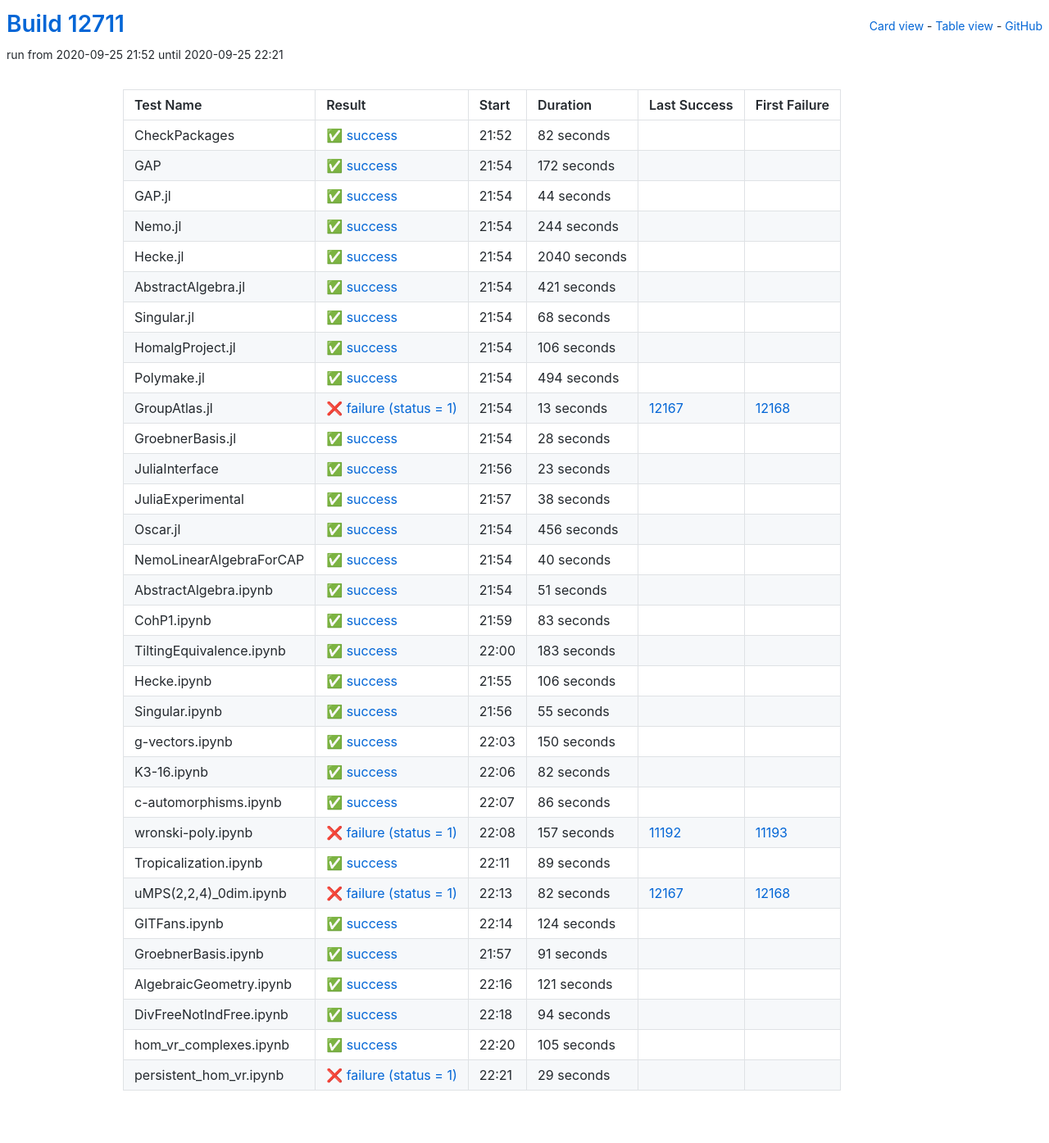
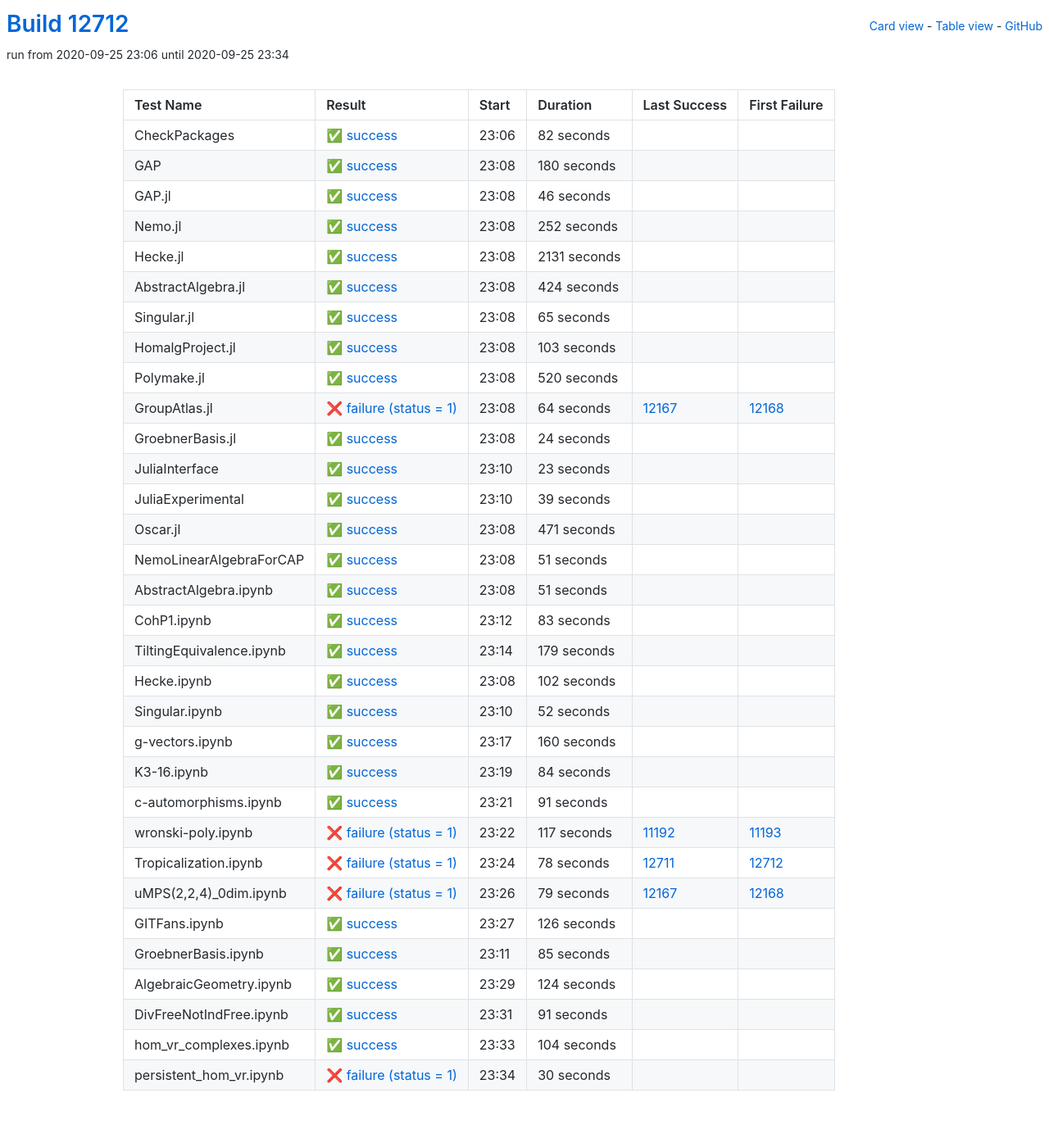
Before and after one commit to oscar-system/oscar-ci-status, a Jekyll site: the page built from table.html, in a window 1280 px wide. Shown: the whole page at 82% size. Built offline with Jekyll 4.4.1, drawn with Linux system fonts in a browser that asks for light colours.

Commit message:
Build #12712

```diff
--- a/_data/ci.yml
+++ b/_data/ci.yml
@@ -1,6 +1,6 @@
 ---
-build: 12711
-build_url: https://oscarci.mathematik.uni-kl.de/job/oscar/12711/
+build: 12712
+build_url: https://oscarci.mathematik.uni-kl.de/job/oscar/12712/
 job: oscar
 organization: oscar-system
 repo: oscar-ci-status
@@ -8,8 +8,8 @@ repourl: https://github.com/oscar-system/oscar-ci-status
 tests:
 - name: CheckPackages
   id: checkpackages
-  log: https://oscarci.mathematik.uni-kl.de/job/oscar/12711/artifact/logs/build-12711/CheckPackages.log
-  start: 2020-09-25 21:52
+  log: https://oscarci.mathematik.uni-kl.de/job/oscar/12712/artifact/logs/build-12712/CheckPackages.log
+  start: 2020-09-25 23:06
   success: true
   exitcode: 0
   status: success
@@ -20,128 +20,128 @@ tests:
   first_failure_url:
 - name: GAP
   id: gap
-  log: https://oscarci.mathematik.uni-kl.de/job/oscar/12711/artifact/logs/build-12711/GAP.log
-  start: 2020-09-25 21:54
+  log: https://oscarci.mathematik.uni-kl.de/job/oscar/12712/artifact/logs/build-12712/GAP.log
+  start: 2020-09-25 23:08
   success: true
   exitcode: 0
   status: success
-  duration: 172
+  duration: 180
   last_success: false
   last_success_url:
   first_failure: false
   first_failure_url:
 - name: GAP.jl
   id: gap-jl
-  log: https://oscarci.mathematik.uni-kl.de/job/oscar/12711/artifact/logs/build-12711/GAP.jl.log
-  start: 2020-09-25 21:54
+  log: https://oscarci.mathematik.uni-kl.de/job/oscar/12712/artifact/logs/build-12712/GAP.jl.log
+  start: 2020-09-25 23:08
   success: true
   exitcode: 0
   status: success
-  duration: 44
+  duration: 46
   last_success: false
   last_success_url:
   first_failure: false
   first_failure_url:
 - name: Nemo.jl
   id: nemo-jl
-  log: https://oscarci.mathematik.uni-kl.de/job/oscar/12711/artifact/logs/build-12711/Nemo.jl.log
-  start: 2020-09-25 21:54
+  log: https://oscarci.mathematik.uni-kl.de/job/oscar/12712/artifact/logs/build-12712/Nemo.jl.log
+  start: 2020-09-25 23:08
   success: true
   exitcode: 0
   status: success
-  duration: 244
+  duration: 252
   last_success: false
   last_success_url:
   first_failure: false
   first_failure_url:
 - name: Hecke.jl
   id: hecke-jl
-  log: https://oscarci.mathematik.uni-kl.de/job/oscar/12711/artifact/logs/build-12711/Hecke.jl.log
-  start: 2020-09-25 21:54
+  log: https://oscarci.mathematik.uni-kl.de/job/oscar/12712/artifact/logs/build-12712/Hecke.jl.log
+  start: 2020-09-25 23:08
   success: true
   exitcode: 0
   status: success
-  duration: 2040
+  duration: 2131
   last_success: false
   last_success_url:
   first_failure: false
   first_failure_url:
 - name: AbstractAlgebra.jl
   id: abstractalgebra-jl
-  log: https://oscarci.mathematik.uni-kl.de/job/oscar/12711/artifact/logs/build-12711/AbstractAlgebra.jl.log
-  start: 2020-09-25 21:54
+  log: https://oscarci.mathematik.uni-kl.de/job/oscar/12712/artifact/logs/build-12712/AbstractAlgebra.jl.log
+  start: 2020-09-25 23:08
   success: true
   exitcode: 0
   status: success
-  duration: 421
+  duration: 424
   last_success: false
   last_success_url:
   first_failure: false
   first_failure_url:
 - name: Singular.jl
   id: singular-jl
-  log: https://oscarci.mathematik.uni-kl.de/job/oscar/12711/artifact/logs/build-12711/Singular.jl.log
-  start: 2020-09-25 21:54
+  log: https://oscarci.mathematik.uni-kl.de/job/oscar/12712/artifact/logs/build-12712/Singular.jl.log
+  start: 2020-09-25 23:08
   success: true
   exitcode: 0
   status: success
-  duration: 68
+  duration: 65
   last_success: false
   last_success_url:
   first_failure: false
   first_failure_url:
 - name: HomalgProject.jl
   id: homalgproject-jl
-  log: https://oscarci.mathematik.uni-kl.de/job/oscar/12711/artifact/logs/build-12711/HomalgProject.jl.log
-  start: 2020-09-25 21:54
+  log: https://oscarci.mathematik.uni-kl.de/job/oscar/12712/artifact/logs/build-12712/HomalgProject.jl.log
+  start: 2020-09-25 23:08
   success: true
   exitcode: 0
   status: success
-  duration: 106
+  duration: 103
   last_success: false
   last_success_url:
   first_failure: false
   first_failure_url:
 - name: Polymake.jl
   id: polymake-jl
-  log: https://oscarci.mathematik.uni-kl.de/job/oscar/12711/artifact/logs/build-12711/Polymake.jl.log
-  start: 2020-09-25 21:54
+  log: https://oscarci.mathematik.uni-kl.de/job/oscar/12712/artifact/logs/build-12712/Polymake.jl.log
+  start: 2020-09-25 23:08
   success: true
   exitcode: 0
   status: success
-  duration: 494
+  duration: 520
   last_success: false
   last_success_url:
   first_failure: false
   first_failure_url:
 - name: GroupAtlas.jl
   id: groupatlas-jl
-  log: https://oscarci.mathematik.uni-kl.de/job/oscar/12711/artifact/logs/build-12711/GroupAtlas.jl.log
-  start: 2020-09-25 21:54
+  log: https://oscarci.mathematik.uni-kl.de/job/oscar/12712/artifact/logs/build-12712/GroupAtlas.jl.log
+  start: 2020-09-25 23:08
   success: false
   exitcode: 1
   status: failure
-  duration: 13
+  duration: 64
   last_success: 12167
   last_success_url: https://oscarci.mathematik.uni-kl.de/job/oscar/12167/
   first_failure: 12168
   first_failure_url: https://oscarci.mathematik.uni-kl.de/job/oscar/12168/
 - name: GroebnerBasis.jl
   id: groebnerbasis-jl
-  log: https://oscarci.mathematik.uni-kl.de/job/oscar/12711/artifact/logs/build-12711/GroebnerBasis.jl.log
-  start: 2020-09-25 21:54
+  log: https://oscarci.mathematik.uni-kl.de/job/oscar/12712/artifact/logs/build-12712/GroebnerBasis.jl.log
+  start: 2020-09-25 23:08
   success: true
   exitcode: 0
   status: success
-  duration: 28
+  duration: 24
   last_success: false
   last_success_url:
   first_failure: false
   first_failure_url:
 - name: JuliaInterface
   id: juliainterface
-  log: https://oscarci.mathematik.uni-kl.de/job/oscar/12711/artifact/logs/build-12711/JuliaInterface.log
-  start: 2020-09-25 21:56
+  log: https://oscarci.mathematik.uni-kl.de/job/oscar/12712/artifact/logs/build-12712/JuliaInterface.log
+  start: 2020-09-25 23:10
   success: true
   exitcode: 0
   status: success
@@ -152,44 +152,44 @@ tests:
   first_failure_url:
 - name: JuliaExperimental
   id: juliaexperimental
-  log: https://oscarci.mathematik.uni-kl.de/job/oscar/12711/artifact/logs/build-12711/JuliaExperimental.log
-  start: 2020-09-25 21:57
+  log: https://oscarci.mathematik.uni-kl.de/job/oscar/12712/artifact/logs/build-12712/JuliaExperimental.log
+  start: 2020-09-25 23:10
   success: true
   exitcode: 0
   status: success
-  duration: 38
+  duration: 39
   last_success: false
   last_success_url:
   first_failure: false
   first_failure_url:
 - name: Oscar.jl
   id: oscar-jl
-  log: https://oscarci.mathematik.uni-kl.de/job/oscar/12711/artifact/logs/build-12711/Oscar.jl.log
-  start: 2020-09-25 21:54
+  log: https://oscarci.mathematik.uni-kl.de/job/oscar/12712/artifact/logs/build-12712/Oscar.jl.log
+  start: 2020-09-25 23:08
   success: true
   exitcode: 0
   status: success
-  duration: 456
+  duration: 471
   last_success: false
   last_success_url:
   first_failure: false
   first_failure_url:
 - name: NemoLinearAlgebraForCAP
   id: nemolinearalgebraforcap
-  log: https://oscarci.mathematik.uni-kl.de/job/oscar/12711/artifact/logs/build-12711/NemoLinearAlgebraForCAP.log
-  start: 2020-09-25 21:54
+  log: https://oscarci.mathematik.uni-kl.de/job/oscar/12712/artifact/logs/build-12712/NemoLinearAlgebraForCAP.log
+  start: 2020-09-25 23:08
   success: true
   exitcode: 0
   status: success
-  duration: 40
+  duration: 51
   last_success: false
   last_success_url:
   first_failure: false
   first_failure_url:
 - name: AbstractAlgebra.ipynb
   id: abstractalgebra-ipynb
-  log: https://oscarci.mathematik.uni-kl.de/job/oscar/12711/artifact/logs/build-12711/AbstractAlgebra.ipynb.log
-  start: 2020-09-25 21:54
+  log: https://oscarci.mathematik.uni-kl.de/job/oscar/12712/artifact/logs/build-12712/AbstractAlgebra.ipynb.log
+  start: 2020-09-25 23:08
   success: true
   exitcode: 0
   status: success
@@ -200,8 +200,8 @@ tests:
   first_failure_url:
 - name: CohP1.ipynb
   id: cohp1-ipynb
-  log: https://oscarci.mathematik.uni-kl.de/job/oscar/12711/artifact/logs/build-12711/CohP1.ipynb.log
-  start: 2020-09-25 21:59
+  log: https://oscarci.mathematik.uni-kl.de/job/oscar/12712/artifact/logs/build-12712/CohP1.ipynb.log
+  start: 2020-09-25 23:12
   success: true
   exitcode: 0
   status: success
@@ -212,116 +212,140 @@ tests:
   first_failure_url:
 - name: TiltingEquivalence.ipynb
   id: tiltingequivalence-ipynb
-  log: https://oscarci.mathematik.uni-kl.de/job/oscar/12711/artifact/logs/build-12711/TiltingEquivalence.ipynb.log
-  start: 2020-09-25 22:00
+  log: https://oscarci.mathematik.uni-kl.de/job/oscar/12712/artifact/logs/build-12712/TiltingEquivalence.ipynb.log
+  start: 2020-09-25 23:14
   success: true
   exitcode: 0
   status: success
-  duration: 183
+  duration: 179
   last_success: false
   last_success_url:
   first_failure: false
   first_failure_url:
 - name: Hecke.ipynb
   id: hecke-ipynb
-  log: https://oscarci.mathematik.uni-kl.de/job/oscar/12711/artifact/logs/build-12711/Hecke.ipynb.log
-  start: 2020-09-25 21:55
+  log: https://oscarci.mathematik.uni-kl.de/job/oscar/12712/artifact/logs/build-12712/Hecke.ipynb.log
+  start: 2020-09-25 23:08
   success: true
   exitcode: 0
   status: success
-  duration: 106
+  duration: 102
   last_success: false
   last_success_url:
   first_failure: false
   first_failure_url:
 - name: Singular.ipynb
   id: singular-ipynb
-  log: https://oscarci.mathematik.uni-kl.de/job/oscar/12711/artifact/logs/build-12711/Singular.ipynb.log
-  start: 2020-09-25 21:56
+  log: https://oscarci.mathematik.uni-kl.de/job/oscar/12712/artifact/logs/build-12712/Singular.ipynb.log
+  start: 2020-09-25 23:10
   success: true
   exitcode: 0
   status: success
-  duration: 55
+  duration: 52
   last_success: false
   last_success_url:
   first_failure: false
   first_failure_url:
 - name: g-vectors.ipynb
   id: g-vectors-ipynb
-  log: https://oscarci.mathematik.uni-kl.de/job/oscar/12711/artifact/logs/build-12711/g-vectors.ipynb.log
-  start: 2020-09-25 22:03
+  log: https://oscarci.mathematik.uni-kl.de/job/oscar/12712/artifact/logs/build-12712/g-vectors.ipynb.log
+  start: 2020-09-25 23:17
   success: true
   exitcode: 0
   status: success
-  duration: 150
+  duration: 160
   last_success: false
   last_success_url:
   first_failure: false
   first_failure_url:
 - name: K3-16.ipynb
   id: k3-16-ipynb
-  log: https://oscarci.mathematik.uni-kl.de/job/oscar/12711/artifact/logs/build-12711/K3-16.ipynb.log
-  start: 2020-09-25 22:06
+  log: https://oscarci.mathematik.uni-kl.de/job/oscar/12712/artifact/logs/build-12712/K3-16.ipynb.log
+  start: 2020-09-25 23:19
   success: true
   exitcode: 0
   status: success
-  duration: 82
+  duration: 84
   last_success: false
   last_success_url:
   first_failure: false
   first_failure_url:
 - name: c-automorphisms.ipynb
   id: c-automorphisms-ipynb
-  log: https://oscarci.mathematik.uni-kl.de/job/oscar/12711/artifact/logs/build-12711/c-automorphisms.ipynb.log
-  start: 2020-09-25 22:07
+  log: https://oscarci.mathematik.uni-kl.de/job/oscar/12712/artifact/logs/build-12712/c-automorphisms.ipynb.log
+  start: 2020-09-25 23:21
   success: true
   exitcode: 0
   status: success
-  duration: 86
+  duration: 91
   last_success: false
   last_success_url:
   first_failure: false
   first_failure_url:
 - name: wronski-poly.ipynb
   id: wronski-poly-ipynb
-  log: https://oscarci.mathematik.uni-kl.de/job/oscar/12711/artifact/logs/build-12711/wronski-poly.ipynb.log
-  start: 2020-09-25 22:08
+  log: https://oscarci.mathematik.uni-kl.de/job/oscar/12712/artifact/logs/build-12712/wronski-poly.ipynb.log
+  start: 2020-09-25 23:22
   success: false
   exitcode: 1
   status: failure
-  duration: 157
+  duration: 117
   last_success: 11192
   last_success_url: https://oscarci.mathematik.uni-kl.de/job/oscar/11192/
   first_failure: 11193
   first_failure_url: https://oscarci.mathematik.uni-kl.de/job/oscar/11193/
 - name: Tropicalization.ipynb
   id: tropicalization-ipynb
-  log: https://oscarci.mathematik.uni-kl.de/job/oscar/12711/artifact/logs/build-12711/Tropicalization.ipynb.log
-  start: 2020-09-25 22:11
-  success: true
-  exitcode: 0
-  status: success
-  duration: 89
-  last_success: false
-  last_success_url:
-  first_failure: false
-  first_failure_url:
-- name: uMPS(2,2,4)_0dim.ipynb
-  id: umps-2-2-4-0dim-ipynb
-  log: https://oscarci.mathematik.uni-kl.de/job/oscar/12711/artifact/logs/build-12711/uMPS-2-2-4-_0dim.ipynb.log
-  start: 2020-09-25 22:13
+  log: https://oscarci.mathematik.uni-kl.de/job/oscar/12712/artifact/logs/build-12712/Tropicalization.ipynb.log
+  start: 2020-09-25 23:24
   success: false
   exitcode: 1
   status: failure
-  duration: 82
+  duration: 78
+  last_success: 12711
+  last_success_url: https://oscarci.mathematik.uni-kl.de/job/oscar/12711/
+  first_failure: 12712
+  first_failure_url: https://oscarci.mathematik.uni-kl.de/job/oscar/12712/
+- name: uMPS(2,2,4)_0dim.ipynb
+  id: umps-2-2-4-0dim-ipynb
+  log: https://oscarci.mathematik.uni-kl.de/job/oscar/12712/artifact/logs/build-12712/uMPS-2-2-4-_0dim.ipynb.log
+  start: 2020-09-25 23:26
+  success: false
+  exitcode: 1
+  status: failure
+  duration: 79
   last_success: 12167
   last_success_url: https://oscarci.mathematik.uni-kl.de/job/oscar/12167/
   first_failure: 12168
   first_failure_url: https://oscarci.mathematik.uni-kl.de/job/oscar/12168/
 - name: GITFans.ipynb
   id: gitfans-ipynb
-  log: https://oscarci.mathematik.uni-kl.de/job/oscar/12711/artifact/logs/build-12711/GITFans.ipynb.log
-  start: 2020-09-25 22:14
+  log: https://oscarci.mathematik.uni-kl.de/job/oscar/12712/artifact/logs/build-12712/GITFans.ipynb.log
+  start: 2020-09-25 23:27
+  success: true
+  exitcode: 0
+  status: success
+  duration: 126
+  last_success: false
+  last_success_url:
+  first_failure: false
+  first_failure_url:
+- name: GroebnerBasis.ipynb
+  id: groebnerbasis-ipynb
+  log: https://oscarci.mathematik.uni-kl.de/job/oscar/12712/artifact/logs/build-12712/GroebnerBasis.ipynb.log
+  start: 2020-09-25 23:11
+  success: true
+  exitcode: 0
+  status: success
+  duration: 85
+  last_success: false
+  last_success_url:
+  first_failure: false
+  first_failure_url:
+- name: AlgebraicGeometry.ipynb
+  id: algebraicgeometry-ipynb
+  log: https://oscarci.mathematik.uni-kl.de/job/oscar/12712/artifact/logs/build-12712/AlgebraicGeometry.ipynb.log
+  start: 2020-09-25 23:29
   success: true
   exitcode: 0
   status: success
@@ -330,10 +354,10 @@ tests:
   last_success_url:
   first_failure: false
   first_failure_url:
-- name: GroebnerBasis.ipynb
-  id: groebnerbasis-ipynb
-  log: https://oscarci.mathematik.uni-kl.de/job/oscar/12711/artifact/logs/build-12711/GroebnerBasis.ipynb.log
-  start: 2020-09-25 21:57
+- name: DivFreeNotIndFree.ipynb
+  id: divfreenotindfree-ipynb
+  log: https://oscarci.mathematik.uni-kl.de/job/oscar/12712/artifact/logs/build-12712/DivFreeNotIndFree.ipynb.log
+  start: 2020-09-25 23:31
   success: true
   exitcode: 0
   status: success
@@ -342,50 +366,26 @@ tests:
   last_success_url:
   first_failure: false
   first_failure_url:
-- name: AlgebraicGeometry.ipynb
-  id: algebraicgeometry-ipynb
-  log: https://oscarci.mathematik.uni-kl.de/job/oscar/12711/artifact/logs/build-12711/AlgebraicGeometry.ipynb.log
-  start: 2020-09-25 22:16
+- name: hom_vr_complexes.ipynb
+  id: hom-vr-complexes-ipynb
+  log: https://oscarci.mathematik.uni-kl.de/job/oscar/12712/artifact/logs/build-12712/hom_vr_complexes.ipynb.log
+  start: 2020-09-25 23:33
   success: true
   exitcode: 0
   status: success
-  duration: 121
-  last_success: false
-  last_success_url:
-  first_failure: false
-  first_failure_url:
-- name: DivFreeNotIndFree.ipynb
-  id: divfreenotindfree-ipynb
-  log: https://oscarci.mathematik.uni-kl.de/job/oscar/12711/artifact/logs/build-12711/DivFreeNotIndFree.ipynb.log
-  start: 2020-09-25 22:18
-  success: true
-  exitcode: 0
-  status: success
-  duration: 94
-  last_success: false
-  last_success_url:
-  first_failure: false
-  first_failure_url:
-- name: hom_vr_complexes.ipynb
-  id: hom-vr-complexes-ipynb
-  log: https://oscarci.mathematik.uni-kl.de/job/oscar/12711/artifact/logs/build-12711/hom_vr_complexes.ipynb.log
-  start: 2020-09-25 22:20
-  success: true
-  exitcode: 0
-  status: success
-  duration: 105
+  duration: 104
   last_success: false
   last_success_url:
   first_failure: false
   first_failure_url:
 - name: persistent_hom_vr.ipynb
   id: persistent-hom-vr-ipynb
-  log: https://oscarci.mathematik.uni-kl.de/job/oscar/12711/artifact/logs/build-12711/persistent_hom_vr.ipynb.log
-  start: 2020-09-25 22:21
+  log: https://oscarci.mathematik.uni-kl.de/job/oscar/12712/artifact/logs/build-12712/persistent_hom_vr.ipynb.log
+  start: 2020-09-25 23:34
   success: false
   exitcode: 1
   status: failure
-  duration: 29
+  duration: 30
   last_success: false
   last_success_url:
   first_failure: false
```
Also changed, not shown: README.md.
